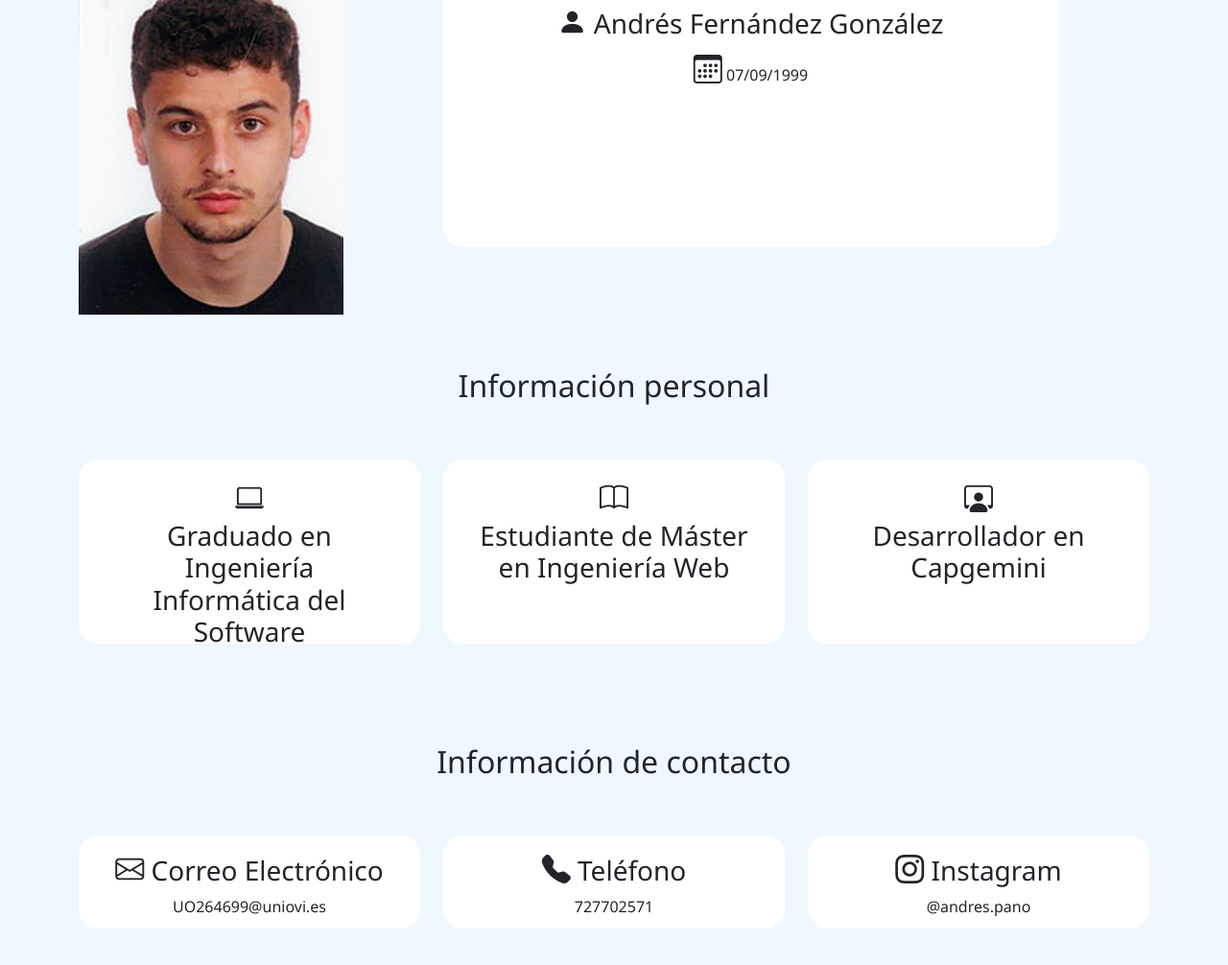
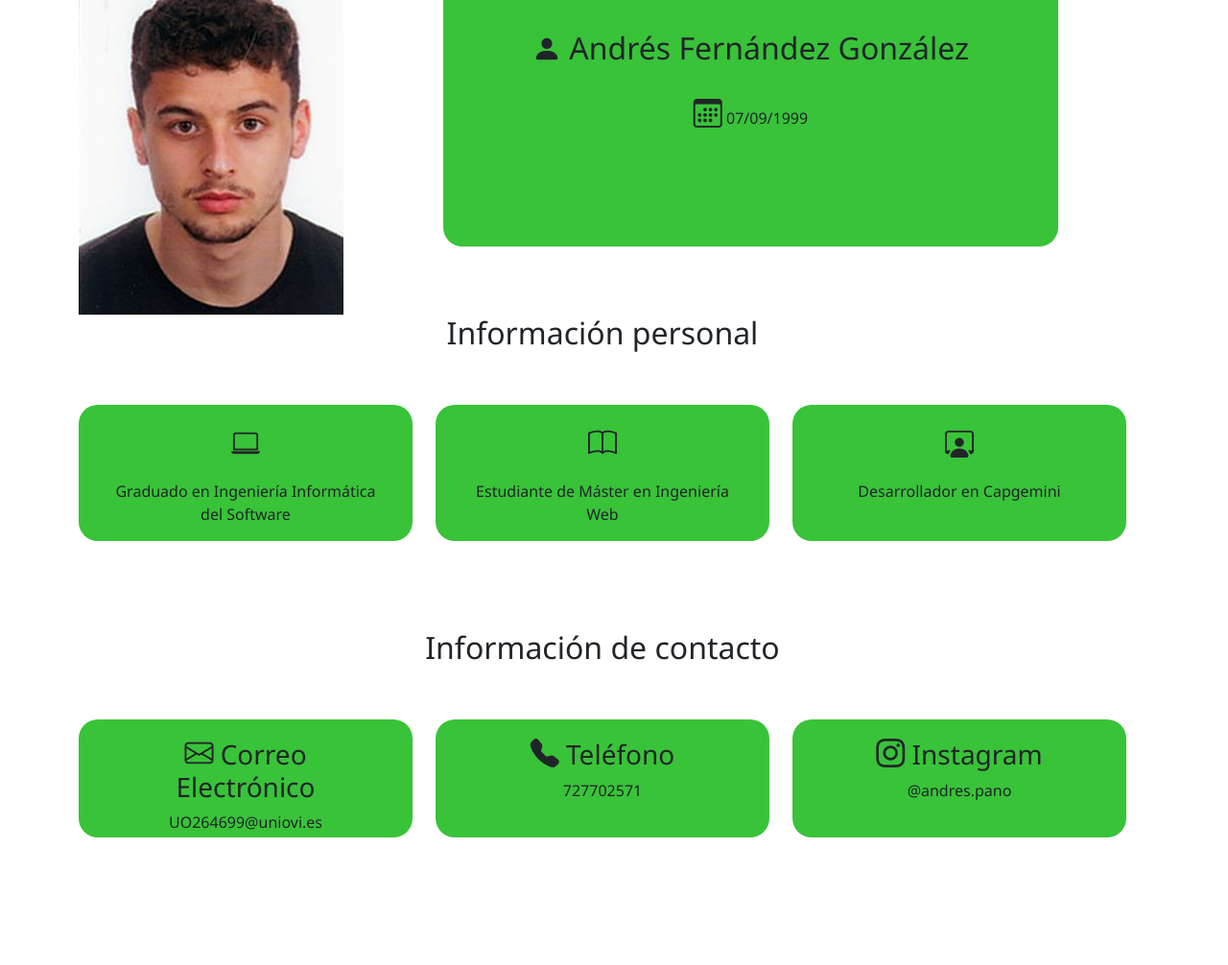
Before and after one commit to andresfdezglez/webpersonal, a plain HTML site: page index.html in a window 1280 px wide. Shown: the part 242-1248 px from the top of the page at 96% size. Drawn offline with nearby package versions, Linux system fonts and the light colour scheme.

Commit message:
contrast color

```diff
--- a/estilo/general.css
+++ b/estilo/general.css
@@ -30,7 +30,7 @@ h2 {
     margin-top: 5%;
 }
 
-article {
+.article {
     width: 100%;
     height: 80%;
     margin-right: 25%;
@@ -38,7 +38,7 @@ article {
     padding-left: 10%;
     padding-bottom: 10%;
     padding-top: 5%;
-    background-color: white;
+    background-color: rgb(57, 195, 57);
     border-radius: 20px 20px 20px 20px;
     -moz-border-radius: 20px 20px 20px 20px;
     -webkit-border-radius: 20px 20px 20px 20px;
@@ -47,7 +47,7 @@ article {
 }
 
 body {
-    background-color: aliceblue;
+    background-color: white;
     font-family: "Segoe UI";
 }
 
--- a/index.html
+++ b/index.html
@@ -19,7 +19,7 @@
 
     <nav class="navbar navbar-expand-lg navbar-light bg-light">
         <div class="container-fluid">
-            <a class="navbar-brand" href="#">Andrés</a>
+            <a class="navbar-brand" style="color: rgb(57, 195, 57);" href="#">Andrés</a>
             <button class="navbar-toggler" type="button" data-bs-toggle="collapse" data-bs-target="#navbarTogglerDemo02" aria-controls="navbarTogglerDemo02" aria-expanded="false" aria-label="Toggle navigation">
         <span class="navbar-toggler-icon"></span>
       </button>
@@ -62,8 +62,8 @@
 
                 <div class="col-md-7">
 
-                    <article>
-                        <h3> <i class="bi bi-person-fill"></i> Andrés Fernández González</h3>
+                    <div class="article">
+                        <h2> <i class="bi bi-person-fill"></i> Andrés Fernández González</h2>
 
                         <p> <i class="bi bi-calendar3"></i> 07/09/1999</p>
 
@@ -80,38 +80,38 @@
                 <div id="infoPersonal" class="row">
                     <h2>Información personal</h2>
                     <div class="col-md-4">
-                    <article>
-                        <i class="bi bi-laptop"></i>
-                        <h3> Graduado en Ingeniería Informática del Software</h3>
-                    </article>
+                        <div class="article">
+                            <p> <i class="bi bi-laptop"></i></p>
+                            <p> Graduado en Ingeniería Informática del Software</p>
+                        </div>
                     </div>
                     <div class="col-md-4">
-                    <article>
-                        <i class="bi bi-book"></i>
-                        <h3> Estudiante de Máster en Ingeniería Web</h3>
-                    </article>
+                        <div class="article">
+                            <p> <i class="bi bi-book"></i></p>
+                            <p> Estudiante de Máster en Ingeniería Web</p>
+                        </div>
                     </div>
                     <div class="col-md-4">
-                    <article>
-                        <i class="bi bi-person-workspace"></i>
-                        <h3>Desarrollador en Capgemini </h3>
-                    </article>
+                        <div class="article">
+                            <p> <i class="bi bi-person-workspace"></i></p>
+                            <p>Desarrollador en Capgemini </p>
+                        </div>
                     </div>
                 </div>
                 <div id="infoContacto" class="row">
                     <h2>Información de contacto</h2>
                     <div class="col-md-4">
-                    <article>
+                        <div class="article">
                             <h3> <i class="bi bi-envelope"></i> Correo Electrónico
-                        </h3> UO264699@uniovi.es </article>
+                            </h3> UO264699@uniovi.es </div>
                     </div>
                     <div class="col-md-4">
-                    <article>
-                        <h3><i class="bi bi-telephone-fill"></i> Teléfono </h3> 727702571 </article>
+                        <div class="article">
+                            <h3><i class="bi bi-telephone-fill"></i> Teléfono </h3> 727702571 </div>
                     </div>
                     <div class="col-md-4">
-                    <article>
-                        <h3><i class="bi bi-instagram"></i> Instagram</h3> @andres.pano </article>
+                        <div class="article">
+                            <h3><i class="bi bi-instagram"></i> Instagram</h3> @andres.pano </div>
                     </div>
                 </div>
             </div>
```
Also changed, not shown: aficiones.html (+7 -7 lines), musica.html (+7 -7 lines), series.html (+7 -7 lines). Lines whose indentation alone changed are shown as unchanged.
